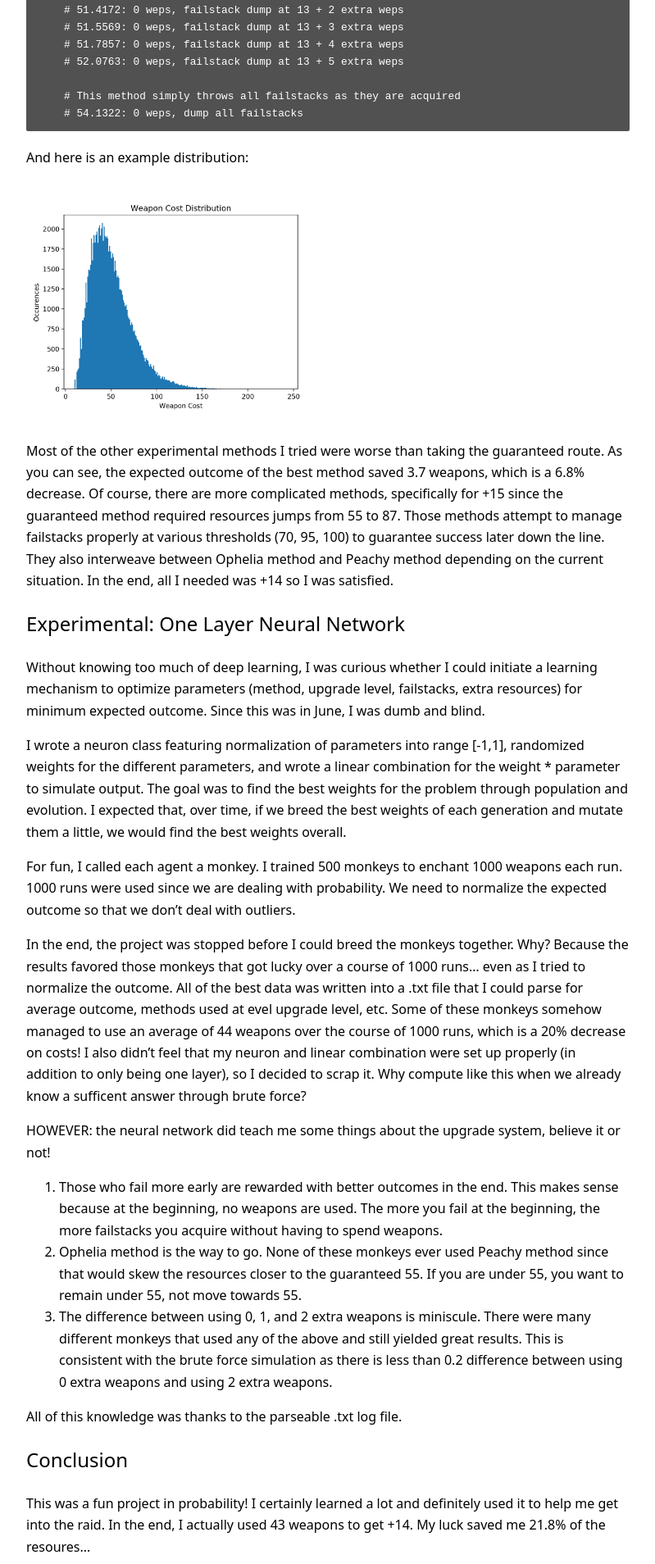
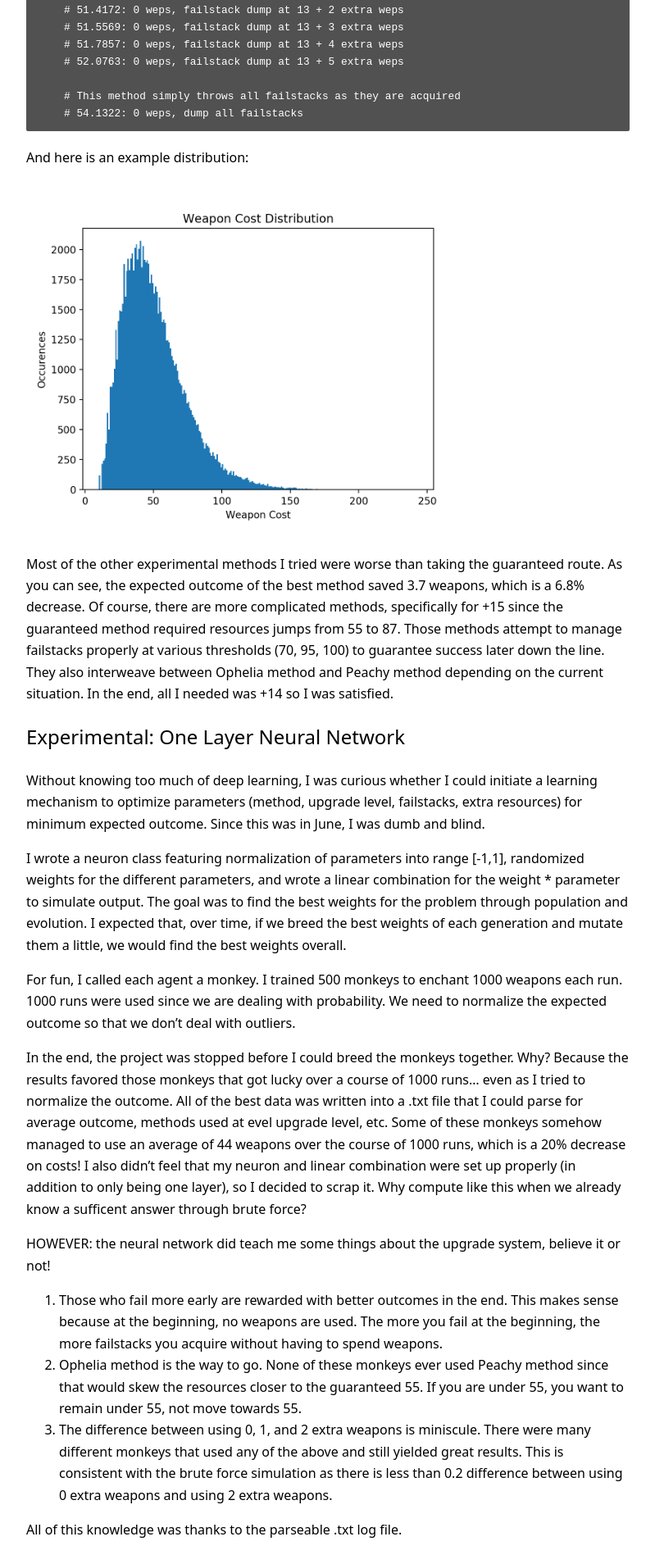
Before and after one commit to NguyenJus/blog, a Jekyll site: the page built from _posts/2019-08-15-Enchanting-Simulation-MapleStory2.md, in a window 1280 px wide. Shown: the part 2457-4365 px from the top of the page at 82% size, without its empty margins (240-1039 px from the left). Built offline with Jekyll 4.4.1, drawn with Linux system fonts in a browser that asks for light colours.

Commit message:
increased distribution img size

```diff
--- a/_posts/2019-08-15-Enchanting-Simulation-MapleStory2.md
+++ b/_posts/2019-08-15-Enchanting-Simulation-MapleStory2.md
@@ -88,7 +88,7 @@ Prior to this, I did some calculations and found the above to be the best method
 
 And here is an example distribution:
 
-<img src="https://nguyenjus.github.io/blog/assets/img/EnchantDistribution.png" width="50%" height="50%">
+<img src="https://nguyenjus.github.io/blog/assets/img/EnchantDistribution.png" width="75%" height="75%">
 
 Most of the other experimental methods I tried were worse than taking the guaranteed route. As you can see, the expected outcome of the best method saved 3.7 weapons, which is a 6.8% decrease. Of course, there are more complicated methods, specifically for +15 since the guaranteed method required resources jumps from 55 to 87. Those methods attempt to manage failstacks properly at various thresholds (70, 95, 100) to guarantee success later down the line. They also interweave between Ophelia method and Peachy method depending on the current situation. In the end, all I needed was +14 so I was satisfied.
 
```
Also changed, not shown: 13 other files.
